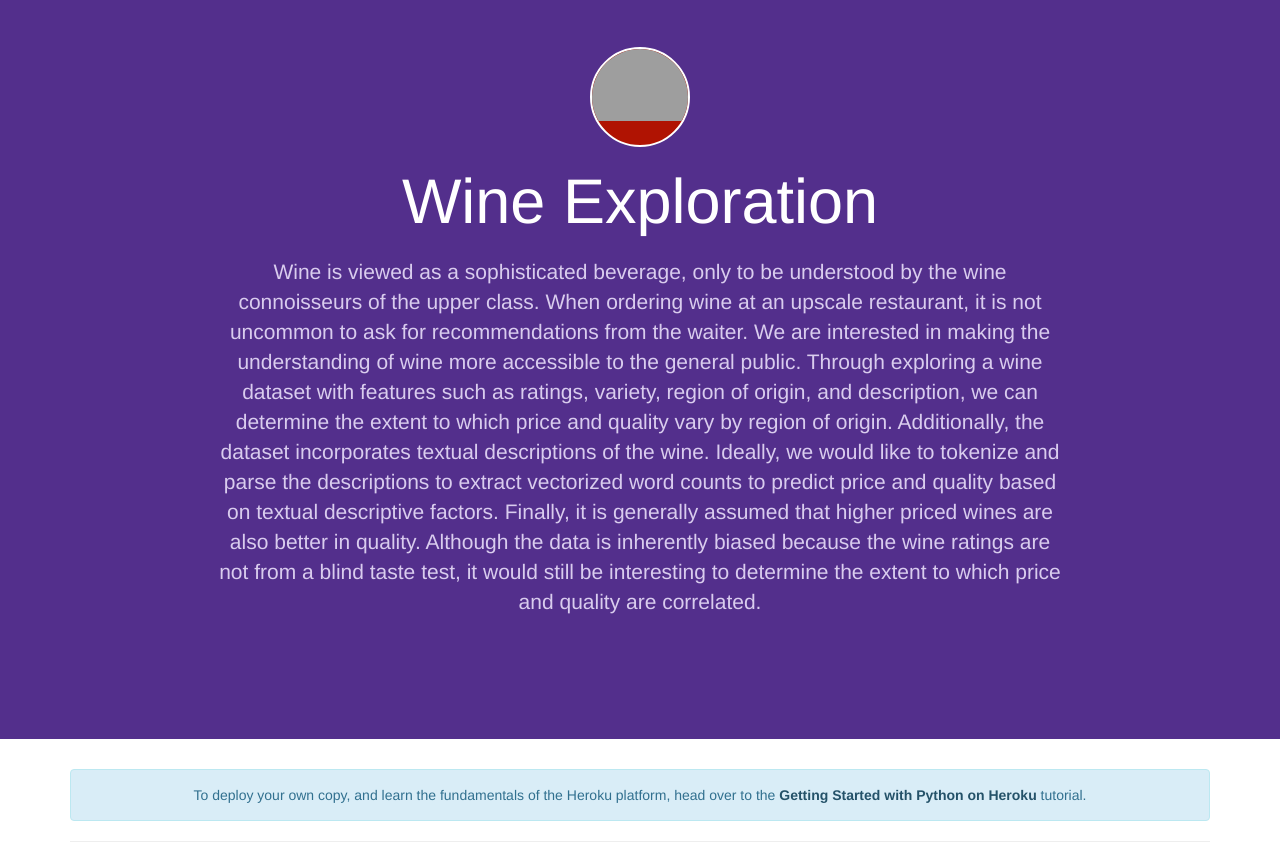
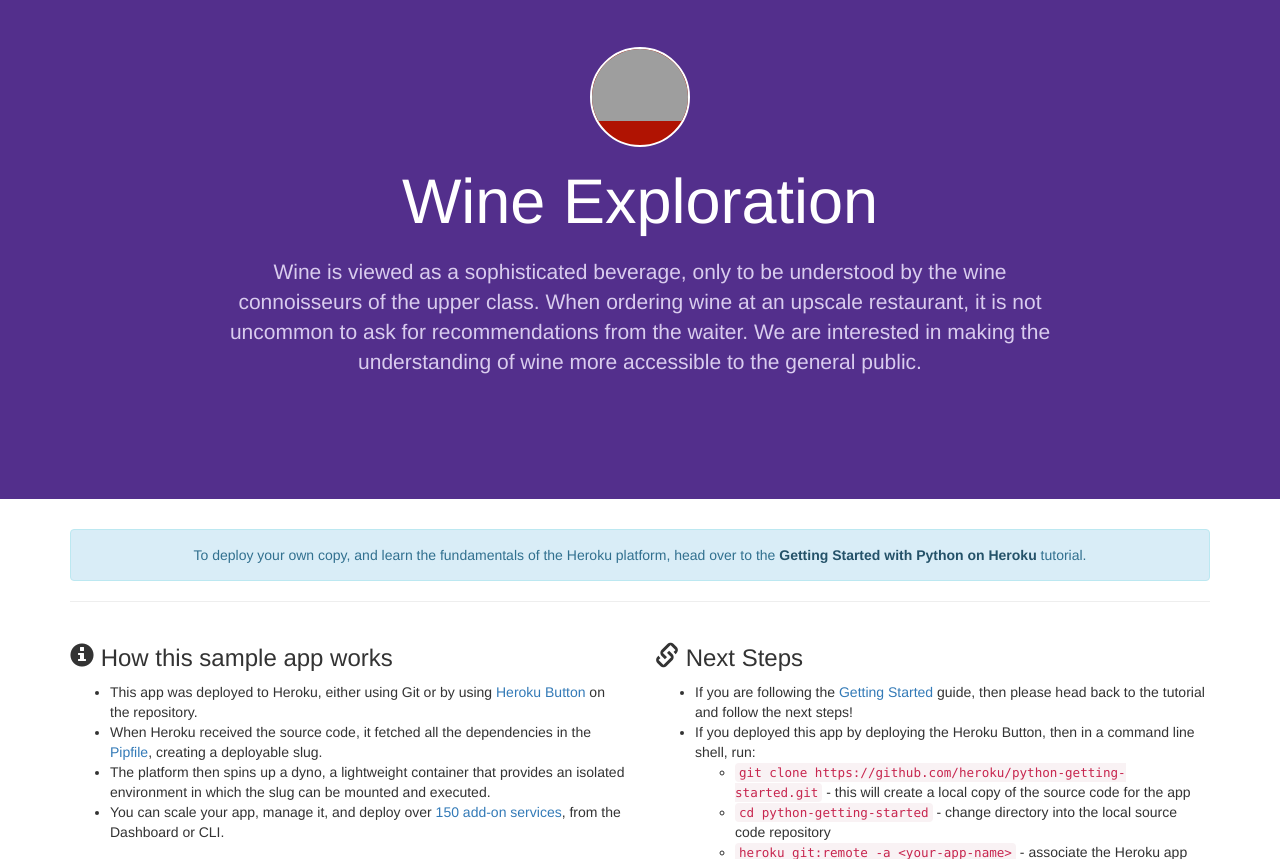
Before and after one commit to sjiang2019/WineExploration, a Django app: page / in a window 1280 px wide. Shown: the part 52-911 px from the top of the page. Run offline with Django 3.2, Linux system fonts and the light colour scheme; some libraries are stand-ins or nearby versions; grey boxes are pictures that could not be loaded.

Commit message:
Tony's first commit

```diff
--- a/hello/templates/index.html
+++ b/hello/templates/index.html
@@ -9,7 +9,7 @@
       <img src="https://cdn2.iconfinder.com/data/icons/wine-i-love-you/500/wine_glass-512.png">
     </a>
     <h1>Wine Exploration</h1>
-    <p>Wine is viewed as a sophisticated beverage, only to be understood by the wine connoisseurs of the upper class. When ordering wine at an upscale restaurant, it is not uncommon to ask for recommendations from the waiter. We are interested in making the understanding of wine more accessible to the general public. Through exploring a wine dataset with features such as ratings, variety, region of origin, and description, we can determine the extent to which price and quality vary by region of origin. Additionally, the dataset incorporates textual descriptions of the wine. Ideally, we would like to tokenize and parse the descriptions to extract vectorized word counts to predict price and quality based on textual descriptive factors. Finally, it is generally assumed that higher priced wines are also better in quality. Although the data is inherently biased because the wine ratings are not from a blind taste test, it would still be interesting to determine the extent to which price and quality are correlated.
+    <p>Wine is viewed as a sophisticated beverage, only to be understood by the wine connoisseurs of the upper class. When ordering wine at an upscale restaurant, it is not uncommon to ask for recommendations from the waiter. We are interested in making the understanding of wine more accessible to the general public.
 </p>
   </div>
 </div>
```
